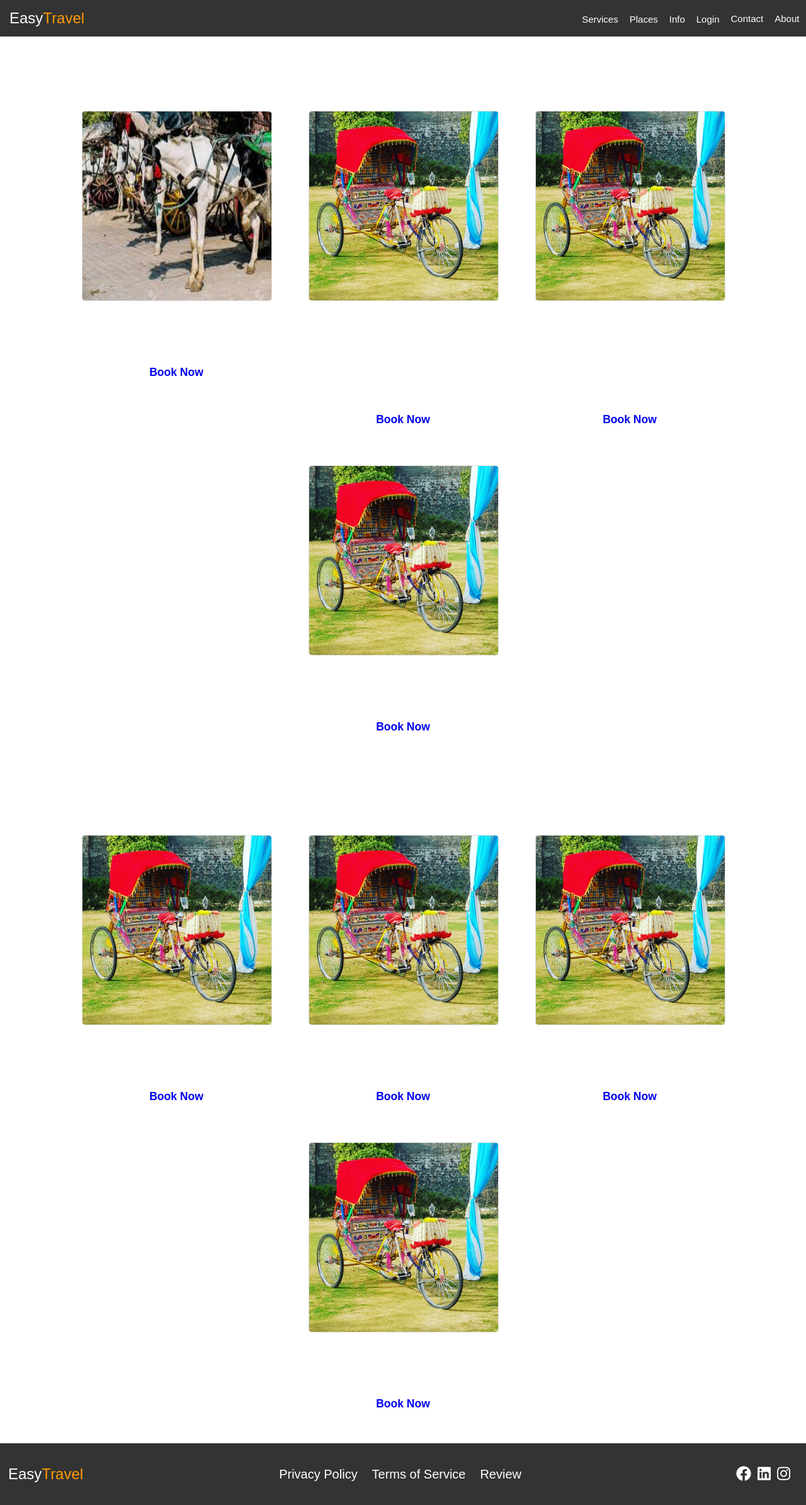
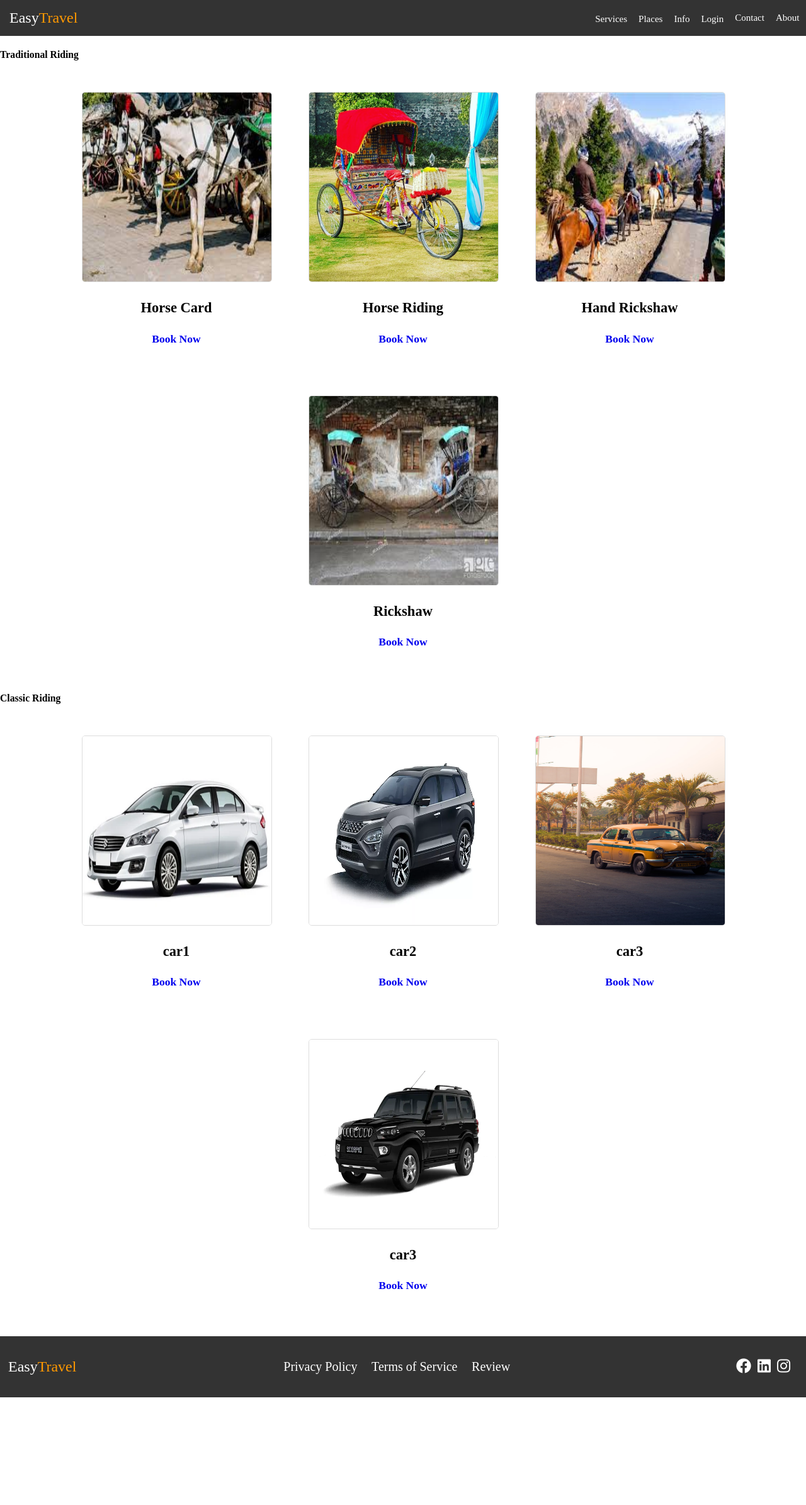
Before and after one commit to amitkabiraj/Tour_and_Travel, a Django app: page /car in a window 1280 px wide. Shown: the whole page at 63% size. After the commit the page ends 2219 px from the top, so only its background shows below. Run offline with Django 4.2, Linux system fonts and the light colour scheme.

Commit message:
This is one css added

```diff
--- a/myapp/static/myapp/css/car.css
+++ b/myapp/static/myapp/css/car.css
@@ -1,45 +1,52 @@
-*{
+/* {% load static %} */
+
+
+/* *{
     margin: 0;
     padding: 0;
     font-family: 'poppins',sans-serif;
-}
-section{
+ } */
+#about{
     display: flex;
     justify-content: center;
     align-items: center;
     min-height: 100vh;
     width: 100%;
-    background: url('/images/background.jpeg')no-repeat;
+    background: linear-gradient(135deg,rgb(52, 131, 219),#c15252);
     background-position:center;
     background-size: cover;
+    /* background-color: rgb(215, 223, 228); Another shade of blue
+    color: rgb(255, 255, 255); White */
+
 
 }
 .from-box{
     position: relative;
     width: 600px;
-    height: 500px;
+    height: 550px;
     background: transparent;
-    border: 2px solid rgb(255,255,255,0.5);
+    border: 5px solid rgba(187, 45, 147, 0.5);
     border-radius: 20px;
     backdrop-filter: blur(15px);
     display: flex;
     justify-content: center;
     align-items: center;
+    font-size: 20px;
 }
-h2{
+#nocar{
     font-size: 50px;
     font-weight: bold;
     margin-bottom: 20px;
-    color: #fff;
+    color: #e9e3e3;
 }
 /* Style for the form container */
 #pageForm {
     max-width: 400px;
     margin: 0 auto;
     padding: 20px;
-    border: 1px solid #ccc;
+    border: 1px solid #962b2b;
     border-radius: 5px;
-    background-color: #f9f9f9;
+    background-color: #a14d4d;
   }
 
   /* Style for labels and input fields */
@@ -53,8 +60,8 @@ h2{
   select {
     width: 100%;
     padding: 10px;
-    margin-bottom: 20px;
-    border: 1px solid #ccc;
+    margin-bottom: 18px;
+    border: 3px solid #504b4b;
     border-radius: 5px;
     font-size: 16px;
   }
@@ -63,14 +70,20 @@ h2{
   button[type="submit"] {
     background-color: #007bff;
     color: #fff;
-    border: none;
-    border-radius: 3px;
+    border: 3px solid #3e3c3c;
     padding: 10px 20px;
     cursor: pointer;
     font-size: 16px;
     margin-top: 15px;
+    display: block;
+    margin: 0 auto;
   }
 
   button[type="submit"]:hover {
     background-color: #0056b3;
   }
+
+  /* body {
+    background-image: url('myapp/static/image/background.jpeg');
+    /* Other CSS rules for your background here
+   } */
--- a/myapp/static/myapp/js/script.js
+++ b/myapp/static/myapp/js/script.js
@@ -5,3 +5,20 @@ menuIcon.addEventListener("click", () => {
   navLinks.classList.toggle("active");
 });
 // Car js
+
+
+document.getElementById("placeForm").addEventListener("submit", function(event) {
+  event.preventDefault(); // Prevent the form from submitting normally
+
+  // Get the selected place from the dropdown
+  var placeSelector = document.getElementById("placeSelector");
+  var selectedPlace = placeSelector.options[placeSelector.selectedIndex].value;
+
+  // Redirect to the appropriate URL based on the selected place
+  if (selectedPlace === "Nadia") {
+    window.location.href = "{% url 'nadia_car' %}"; // Replace with your URL for Place A
+  } else if (selectedPlace === "Murshidabad") {
+    window.location.href = "{% url 'murshidabad_car' %}"; // Replace with your URL for Place B
+  }
+  alert("JavaScript code is executing!");
+});
--- a/myapp/templates/myapp/car/car.html
+++ b/myapp/templates/myapp/car/car.html
@@ -4,7 +4,6 @@ car page
 {% endblock title%}
 {% block content %}
 {% load static %}
-this the car page
 <h1>Looking for a  car</h1>
 <h2>Traditional Riding</h2>
 <div class="body-content">
@@ -22,25 +21,25 @@ this the car page
     <div class="description">
       <h2>Horse Riding</h2>
       <h3>
-        <a href="car_desc.html"> Book Now </a>
+      <a href="{% url 'car_details' %}"> Book Now </a>
         </h3>
     </div>
   </div>
   <div class="container">
-    <img src="{% static 'myapp/image/car/riska1.jpg' %}" alt="Car">
+    <img src="{% static 'myapp/image/car/Horse_riding.jpeg' %}" alt="Car">
     <div class="description">
       <h2>Hand Rickshaw</h2>
       <h3>
-        <a href="car_desc.html"> Book Now </a>
+        <a href="{% url 'car_details' %}"> Book Now </a>
       </h3>
     </div>
   </div>
   <div class="container">
-    <img src="{% static 'myapp/image/car/riska1.jpg' %}" alt="Car">
+    <img src="{% static 'myapp/image/car/kolkata_traditoin.jpeg' %}" alt="Car">
     <div class="description">
       <h2>Rickshaw</h2>
       <h3>
-        <a href="car_desc.html"> Book Now </a>
+        <a href="{% url 'car_details' %}"> Book Now </a>
       </h3>
     </div>
   </div>
@@ -49,42 +48,41 @@ this the car page
   <div class="body-content">
 
   <div class="container">
-    <img src="{% static 'myapp/image/car/riska1.jpg' %}" alt="Car">
+    <img src="{% static 'myapp/image/car/car1.webp' %}" alt="Car">
     <div class="description">
       <h2>car1</h2>
       <h3>
-        <a href="car_desc.html"> Book Now </a>
+        <a href="{% url 'car_details' %}"> Book Now </a>
       </h3>
     </div>
   </div>
   <div class="container">
-    <img src="{% static 'myapp/image/car/riska1.jpg' %}" alt="Car">
+    <img src="{% static 'myapp/image/car/car2.webp' %}" alt="Car">
     <div class="description">
       <h2>car2</h2>
       <h3>
-        <a href="car_desc.html"> Book Now </a>
+        <a href="{% url 'car_details' %}"> Book Now </a>
       </h3>
     </div>
   </div>
   <div class="container">
-    <img src="{% static 'myapp/image/car/riska1.jpg' %}" alt="Car">
+    <img src="{% static 'myapp/image/car/car3.jpeg' %}" alt="Car">
     <div class="description">
       <h2>car3</h2>
       <h3>
-        <a href="car_desc.html"> Book Now </a>
+        <a href="{% url 'car_details' %}"> Book Now </a>
       </h3>
     </div>
   </div>
   <div class="container">
-    <img src="{% static 'myapp/image/car/riska1.jpg' %}" alt="Car">
+    <img src="{% static 'myapp/image/car/car4.webp' %}" alt="Car">
     <div class="description">
       <h2>car3</h2>
       <h3>
-        <a href="car_desc.html"> Book Now </a>
+        <a href="{% url 'car_details' %}"> Book Now </a>
       </h3>
     </div>
   </div>
-
 </div>
 
 {% endblock content %}
--- a/myapp/urls.py
+++ b/myapp/urls.py
@@ -5,6 +5,8 @@ urlpatterns = [
     path('',views.index, name='index'),
     path('car',views.car, name='car'),
     path('car_details',views.car_details, name='car_details'),
+    path('nadia_car',views.nadia_car, name='nadia_car'),
+    path('murshidabad_car',views.murshidabad_car, name='murshidabad_car'),
     path('hotel',views.hotel, name='hotel'),
     path('tourplan',views.tourplan, name='tour_plan'),
     path('tickets',views.tickets, name='tickets'),
--- a/myapp/views.py
+++ b/myapp/views.py
@@ -8,7 +8,10 @@ def car(request):
     return render(request, 'myapp/car/car.html')
 def car_details(request):
     return render(request, 'myapp/car/car_details.html')
-
+def nadia_car(request):
+    return render(request, 'myapp/car/nadia_car.html')
+def murshidabad_car(request):
+    return render(request, 'myapp/car/murshidabad_car.html')
 def hotel(request):
     return render(request, 'myapp/hotel/hotel.html')
 def tickets(request):
```
Also changed, not shown: myapp/templates/myapp/car/car_details.html (+7 -5 lines), myapp/templates/myapp/car/murshidabad_car.html (added, +8 -0 lines), myapp/templates/myapp/car/nadia_car.html (added, +8 -0 lines). Lines whose indentation alone changed are shown as unchanged.
